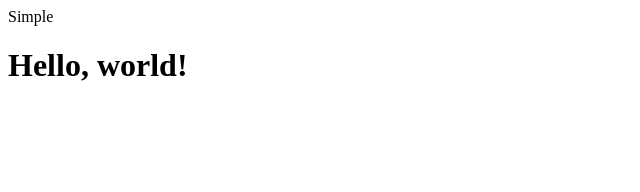
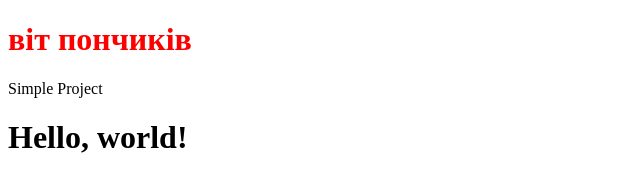
Before and after one commit to G1TreL/svit_PONCHEKOV, a plain HTML site: page index.html in a window 1280 px wide. Shown: the whole page, without its empty margins (0-640 px from the left). Drawn offline with Linux system fonts and the light colour scheme.

Commit message:
Update index.html

```diff
--- a/index.html
+++ b/index.html
@@ -1,8 +1,9 @@
 <!DOCTYPE html>
 <html lang="en">
   </head>
+  <h1 style="color: red">віт пончиків</h1>
     <meta charsert="UTF-8"
-      <title>Simple
+      <title>Simple Project</title>
       </head>
   <body>
    <h1>Hello, world!</h1>
```
